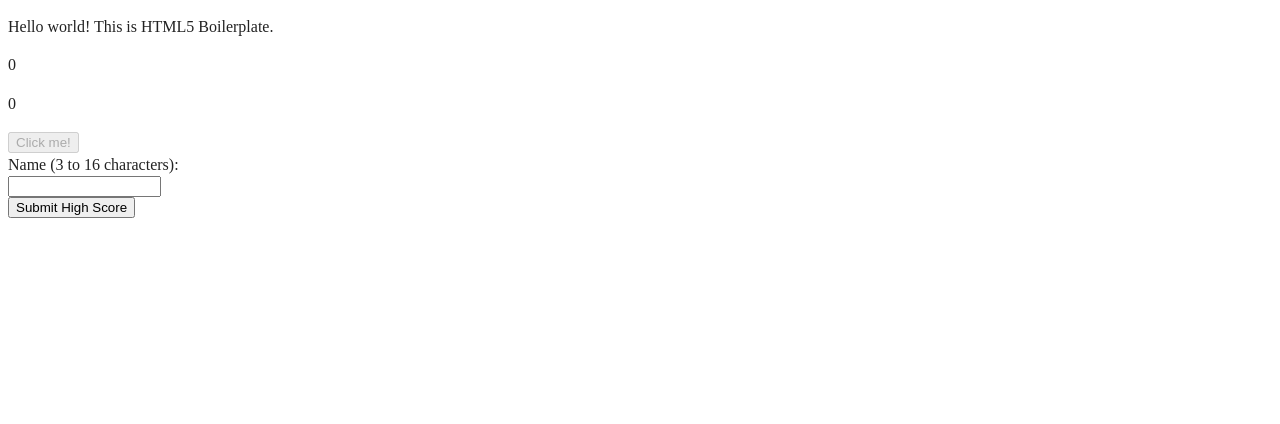
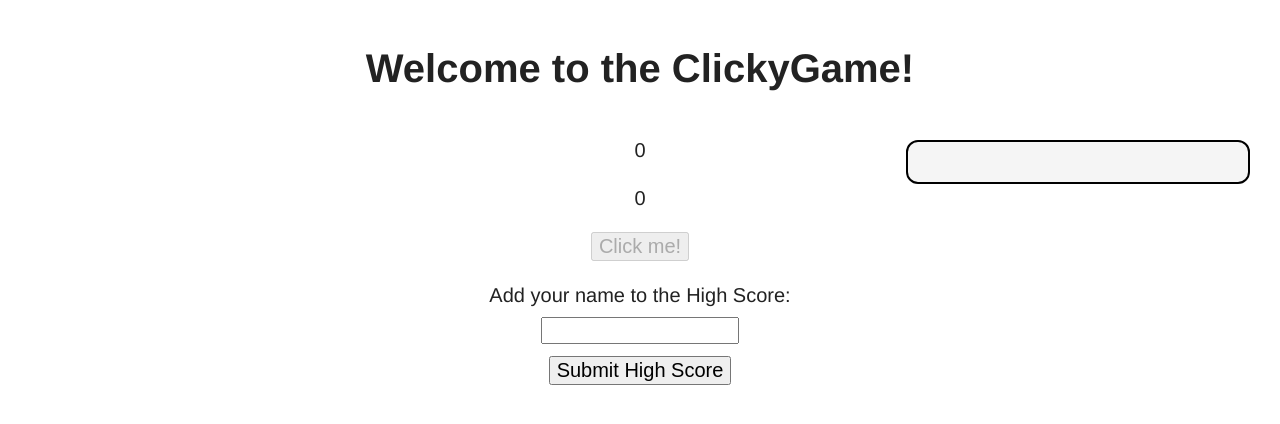
Before and after one commit to kaisapalmer/ClickyGame, a website built with webpack: page index.html in a window 1280 px wide. Built offline with nearby package versions, Linux system fonts and the light colour scheme; no server answers.

Commit message:
Scoreboard on screen and styling

```diff
--- a/css/style.css
+++ b/css/style.css
@@ -244,3 +244,86 @@ textarea {
     page-break-after: avoid;
   }
 }
+
+header {
+  text-align: center;
+  font-size: 40px;
+  font-weight: bold;
+  font-family: "Helvetica Neue";
+}
+
+#game {
+  text-align: center;
+  font-family: "Helvetica Neue";
+  font-size: 20px;
+}
+
+#button1 {
+  font-size: 20px;
+}
+
+#highScoreForm {
+  text-align: center;
+  font-family: "Helvetica Neue";
+  font-size: 20px;
+  margin-top: 20px;
+}
+
+#label1 {
+  display: block;
+  margin-bottom: 8px;
+}
+
+#name {
+  display: block;
+  margin: 0 auto 12px auto;
+  font-size: 18px
+}
+
+#button2 {
+  display: block;
+  margin: 0 auto;
+  font-size: 20px;
+}
+
+#scoreboard {
+  position: absolute;
+  top: 140px;
+  right: 30px;
+
+  width: 300px;
+  padding: 20px;
+  border: 2px solid black;
+  border-radius: 12px;
+  background-color: #f5f5f5;
+  font-family: "Helvetica Neue";
+}
+
+#scoreboard h2 {
+  text-align: center;
+  margin-top: 0;
+}
+
+#scoreboard p {
+  display: flex;
+  justify-content: space-between;
+  gap: 10px;
+
+  padding: 8px 12px;
+  margin: 6px 0;
+  border-radius: 6px;
+  background-color: white;
+  font-size: 16px;
+}
+
+.rank {
+  font-weight: bold;
+}
+
+.playerName {
+  flex: 1;
+}
+
+.playerScore {
+  font-weight: bold;
+}
--- a/index.html
+++ b/index.html
@@ -24,24 +24,31 @@
 
 <body>
 
-  <!-- Add your site or application content here -->
-  <p>Hello world! This is HTML5 Boilerplate.</p>
+ <header>
+    <p id="header">Welcome to the ClickyGame!</p>
+  </header>
 
+ <div id="game">
   <p id="scoreDisplay">0</p>
   <p id="countdownText">5</p>
   <button id="button1">Click me!</button>
-  <label id="label1" for="name">Name (3 to 16 characters):</label>
+ </div>
 
+ <div id="highScoreForm">
+  <label id="label1" for="name">Add your name to the High Score:</label>
   <input
     type="text"
     id="name"
     name="name"
     required
     minlength="3"
-    maxlength="8"
+    maxlength="16"
     size="16" />
 
   <button id="button2">Submit High Score</button>
+ </div>
+
+
   <div id="scoreboard"></div>
 
 
--- a/js/app.js
+++ b/js/app.js
@@ -73,17 +73,24 @@ function getScoreboardData () {
       return response.json();
     })
     .then(data => {
-      console.log('Scoreboard data:', data);
+      console.log("Scoreboard data:", data);
 
-      data.forEach((player, index) => {
-        console.log(`Row ${index + 1}: Name=${player.name}, Score=${player.score}`);
-        let p = document.createElement("p");
-        p.innerHTML = `Row ${index + 1}: ${player.name} ${player.score} poäng`;
-        scoreboard.appendChild(p);
-      });
+      scoreboard.innerHTML = "<h2>Top 10 High Scores</h2>";
+
+      data
+        .sort((a, b) => b.score - a.score)
+        .slice(0, 10)
+        .forEach((player, index) => {
+          let p = document.createElement("p");
+
+          p.innerHTML = `
+        <span class="rank">#${index + 1}</span>
+        <span class="playerName">${player.name}</span>
+        <span class="playerScore">${player.score} poäng</span>
+      `;
+
+          scoreboard.appendChild(p);
+        });
     })
-    .catch(error => {
-      console.error('Fetch error:', error);
-    });
 }
 getScoreboardData();
```
